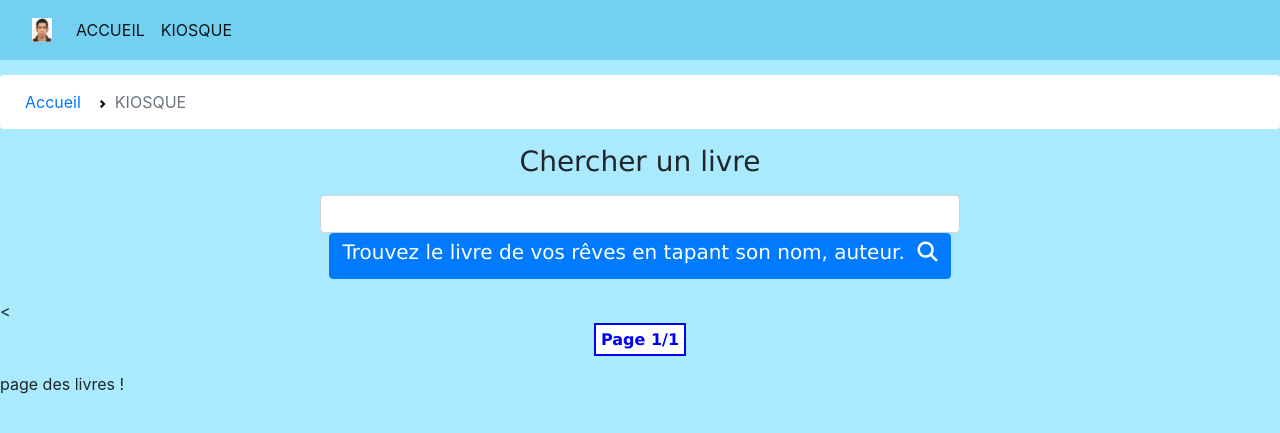
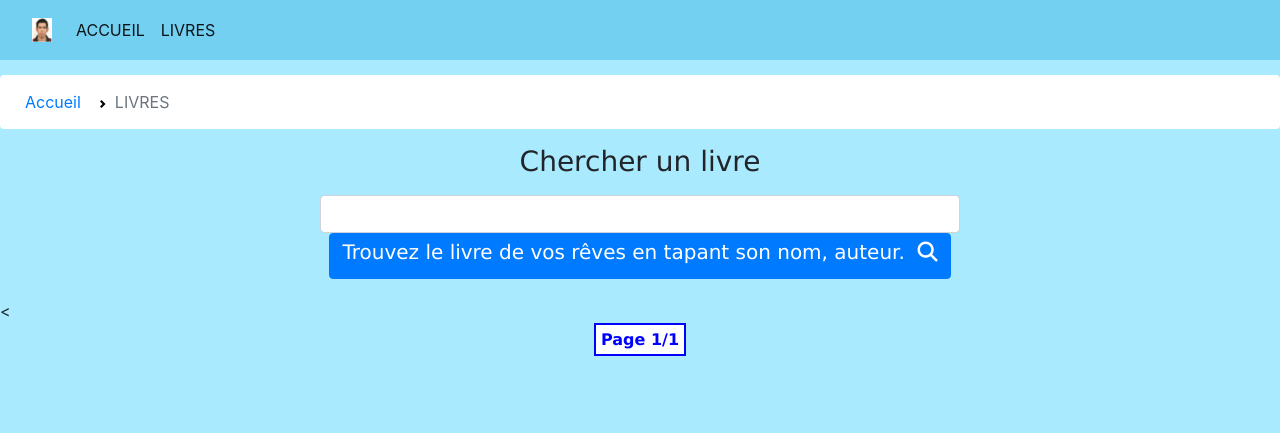
Before and after one commit to AlexandreBrunoDiasOmonte/bibliothequaire, a Django app: page /kiosque/ in a window 1280 px wide. Shown: the top 433 px of the page. Run offline with Django 3.2, Linux system fonts and the light colour scheme; data that the repository does not hold is empty; some libraries are stand-ins or nearby versions.

Commit message:
ajout de livres dans la BDD et modification des noms des liens

```diff
--- a/KIOSQUE/models.py
+++ b/KIOSQUE/models.py
@@ -53,7 +53,6 @@ class Livre(models.Model):
     genre = models.ForeignKey(Genre, on_delete=models.CASCADE)
     editeur = models.ManyToManyField(Editeur, related_name="livres")
     auteur = models.ForeignKey(Auteur, on_delete=models.CASCADE)
-    # Reservation = models.ForeignKey(Reservation, on_delete=models.CASCADE)
 
     def __str__(self):
         return self.titre
@@ -62,4 +61,3 @@ class Livre(models.Model):
 class Reservation(models.Model):
     created_at = models.DateTimeField(auto_now_add=True)
     reserved = models.BooleanField('Réservé ?', default=False)
-    # utilisateur = models.ForeignKe
--- a/KIOSQUE/templates/KIOSQUE/kiosque.html
+++ b/KIOSQUE/templates/KIOSQUE/kiosque.html
@@ -5,7 +5,7 @@
 		<nav aria-label="breadcrumb">
   			<ol class="breadcrumb">
     			<li class="breadcrumb-item"><a class = "lien" href="{% url 'accueil' %}">Accueil</a></li>
-    			<li class="breadcrumb-item active">KIOSQUE</li>
+    			<li class="breadcrumb-item active">LIVRES</li>
   			</ol>
 		</nav>
 		{% endblock %}
@@ -15,7 +15,7 @@
 	<span>
 		<a href="details/{{kiosque.id}}">
 			<button class="btn table-primary bouton">
-				<h2>{{ kiosque.titre }}</h2>
+				<h3>{{ kiosque.titre }}</h3>
 				<div>
 					<img class="kiosque-img" src="{{ kiosque.couverture }}" width="100%" height="100%">
 				</div>
@@ -26,5 +26,4 @@
 	{% endfor %}
 
 	{% include 'KIOSQUE/pagination.html' %}
-	page des livres !
 {% endblock %}
--- a/KIOSQUE/templates/KIOSQUE/recherche.html
+++ b/KIOSQUE/templates/KIOSQUE/recherche.html
@@ -5,7 +5,7 @@
 		<nav aria-label="breadcrumb">
   			<ol class="breadcrumb">
     			<li class="breadcrumb-item"><a class = "lien" href="{% url 'accueil' %}">Accueil</a></li>
-				<li class="breadcrumb-item"><a class="lien" href="{% url 'KIOSQUE:kiosque' %}">KIOSQUE</a></li>
+				<li class="breadcrumb-item"><a class="lien" href="{% url 'KIOSQUE:kiosque' %}">LIVRES</a></li>
     			<li class="breadcrumb-item active">RECHERCHE</li>
   			</ol>
 		</nav>
--- a/KIOSQUE/views.py
+++ b/KIOSQUE/views.py
@@ -24,14 +24,16 @@ def recherche(request):
         livres = Livre.objects.all().order_by('titre')
     else:
         # title contains the query is and query is not sensitive to case.
-        livres = Livre.objects.filter(name__icontains=query).order_by('titre')
+        livres = Livre.objects.filter(titre__icontains=query).order_by('titre')
     if not livres.exists():
-        restos = Livre.objects.filter(ville__icontains=query).order_by('titre')
-    if not restos.exists():
-        restos = Livre.objects.filter(codePostal__icontains=query).order_by('titre')
+        livres = Livre.objects.filter(auteur__icontains=query).order_by('titre')
+    if not livres.exists():
+        livres = Livre.objects.filter(editeur__icontains=query).order_by('titre')
+    if not livres.exists():
+        livres = Livre.objects.filter(genre__icontains=query).order_by('titre')
     results = "Résultats pour la requête < %s >" % query
 
-    paginator = Paginator(restos, 9)
+    paginator = Paginator(livres, 9)
     page_number = request.GET.get('page')
     page_obj = paginator.get_page(page_number)
     context = {
--- a/templates/layout/menu.html
+++ b/templates/layout/menu.html
@@ -11,7 +11,7 @@
         <a class="nav-link brand accueil lien" href="{% url 'accueil' %}">ACCUEIL <span class="sr-only">(current)</span></a>
       </li>
       <li class="nav-item active">
-        <a class="nav-link brand lien" href="{% url 'KIOSQUE:kiosque' %}">KIOSQUE</a>
+        <a class="nav-link brand lien" href="{% url 'KIOSQUE:kiosque' %}">LIVRES</a>
       </li>
     </ul>
   </div>
```
Also changed, not shown: KIOSQUE/templates/KIOSQUE/details.html (added, +39 -0 lines), KIOSQUE/migrations/0001_initial.py, db.sqlite3.
